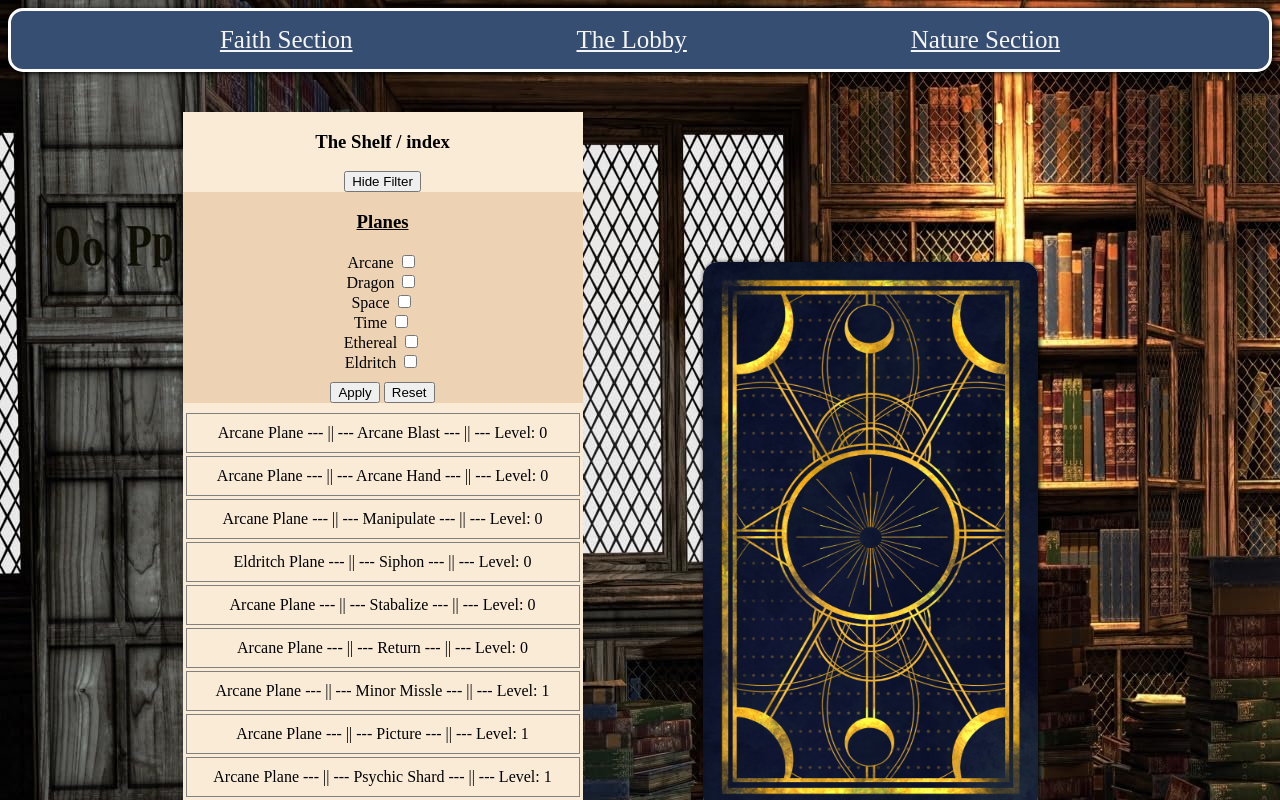
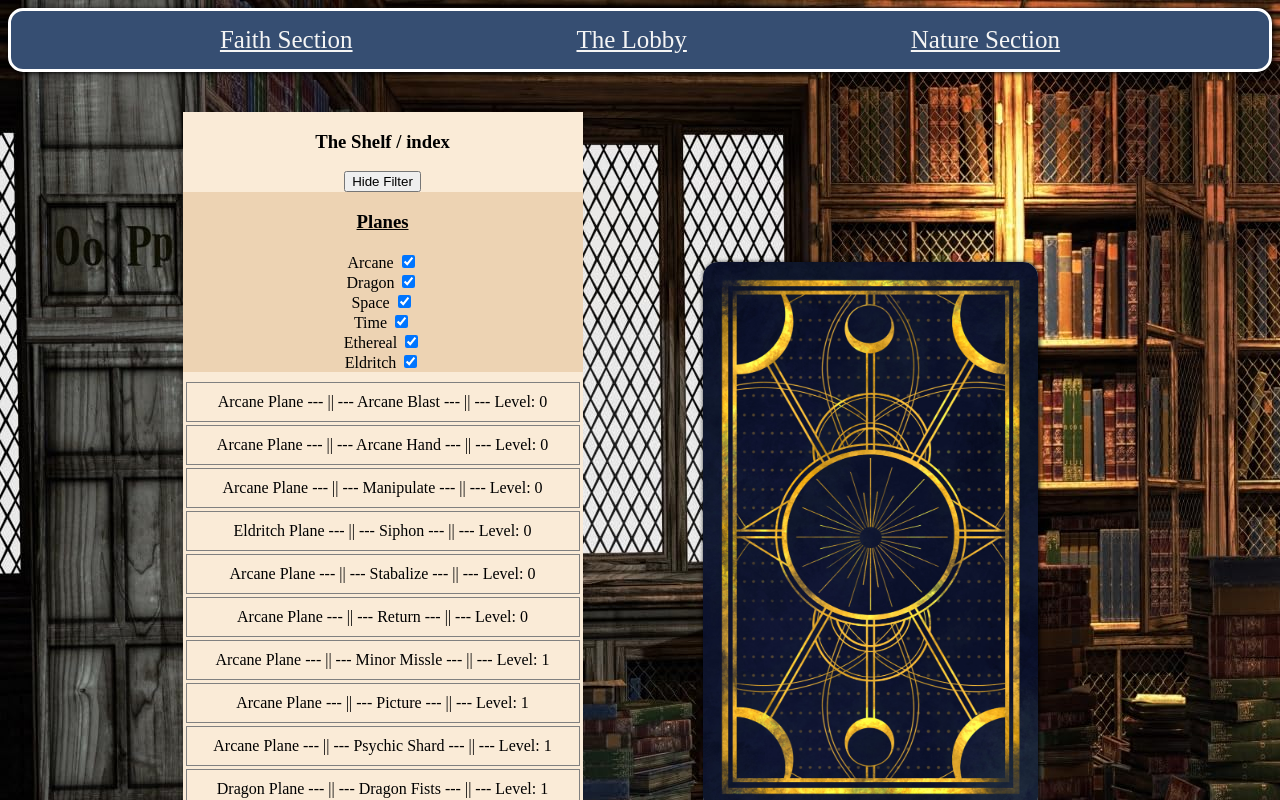
Before and after one commit to AvalonsLake/Cadrian-SpellBooks-Project, a plain HTML site: page arcane.html in a window 1280 px wide. Both pictures are taken after a click on the button "Show Filter". Shown: the top 800 px of the page. Drawn offline with Linux system fonts and the light colour scheme.

Commit message:
QOL changes

```diff
--- a/arcane.html
+++ b/arcane.html
@@ -29,6 +29,7 @@
                 id="arcane"
                 name="arcane"
                 onclick="arcaneFilter()"
+                checked
               />
               <label for="dragon">Dragon</label>
               <input
@@ -36,15 +37,34 @@
                 id="dragon"
                 name="dragon"
                 onclick="dragonFilter()"
+                checked
               />
               <label for="space">Space</label>
-              <input type="checkbox" id="space" name="space" />
+              <input
+                type="checkbox"
+                id="space"
+                name="space"
+                onclick=""
+                checked
+              />
               <label for="time">Time</label>
-              <input type="checkbox" id="time" name="time" />
+              <input type="checkbox" id="time" name="time" onclick="" checked />
               <label for="ethereal">Ethereal</label>
-              <input type="checkbox" id="ethereal" name="ethereal" />
+              <input
+                type="checkbox"
+                id="ethereal"
+                name="ethereal"
+                onclick=""
+                checked
+              />
               <label for="eldritch">Eldritch</label>
-              <input type="checkbox" id="eldritch" name="eldritch" />
+              <input
+                type="checkbox"
+                id="eldritch"
+                name="eldritch"
+                onclick=""
+                checked
+              />
             </section>
 
             <!-- <section class="level">
@@ -91,8 +111,8 @@
           </div>
 
           <section class="apply">
-            <button>Apply</button>
-            <button>Reset</button>
+            <!-- <button>Apply</button>
+            <button>Reset</button> -->
           </section>
         </div>
         <div id="arcaneShelf"></div>
```
